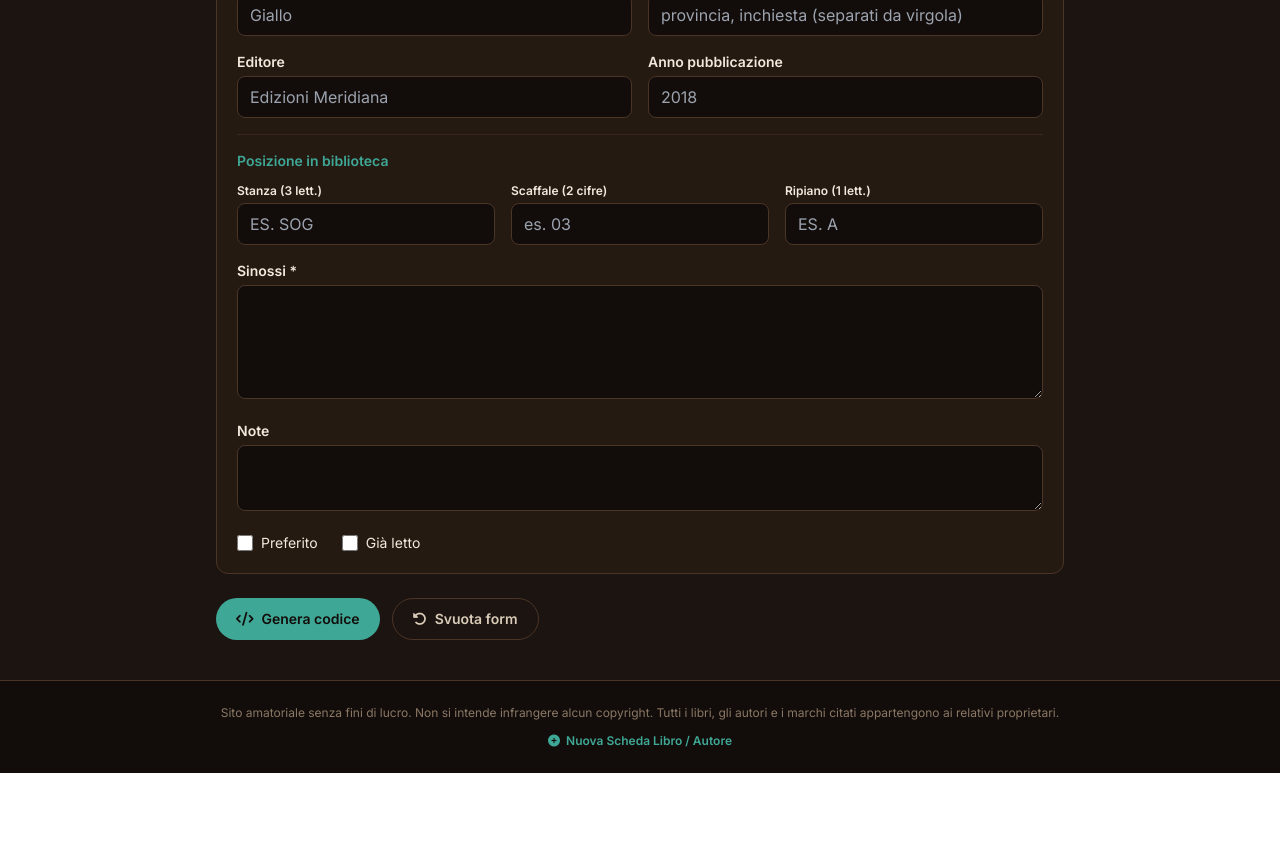
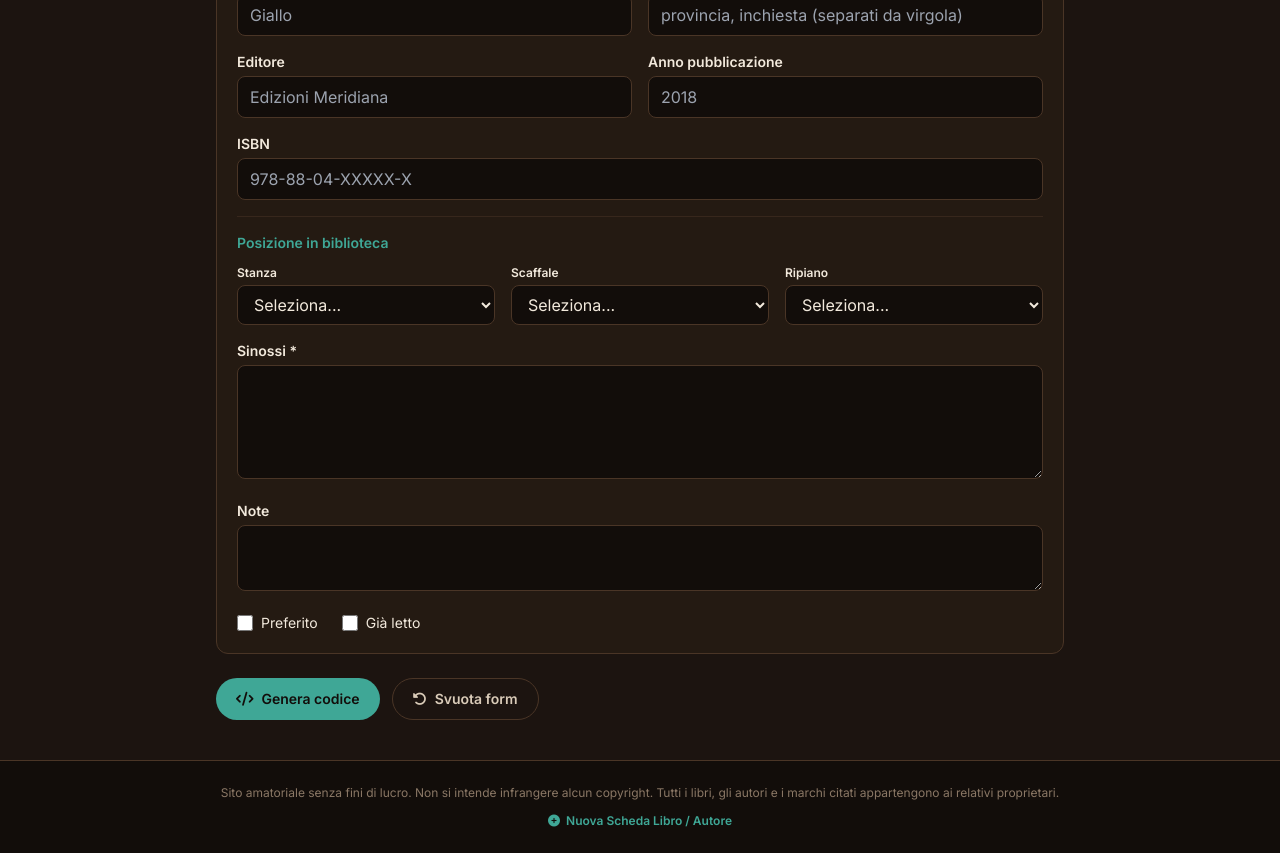
Before and after one commit to ImVinzzzz/my-book-collection, a React (Vite) app: page /generatore in a window 1280 px wide. Shown: the part 880-1733 px from the top of the page. Before the commit the page ends 1653 px from the top, so only its background shows below. Built offline with nearby package versions, Linux system fonts and the light colour scheme.

Commit message:
Add files via upload

```diff
--- a/src/pages/BookDetail.tsx
+++ b/src/pages/BookDetail.tsx
@@ -47,6 +47,7 @@ export default function BookDetail(): ReactElement {
   const metaItems: MetaItem[] = [
     book.publisher && { icon: 'fa-solid fa-building-columns', label: book.publisher },
     book.publicationYear && { icon: 'fa-solid fa-calendar-days', label: book.publicationYear },
+    book.isbn && { icon: "fa-solid fa-barcode", label: book.isbn },
     {
       icon: book.read ? 'fa-solid fa-check-circle' : 'fa-solid fa-bookmark',
       label: book.read ? 'Già letto' : 'Da leggere',
--- a/src/pages/BookGenerator.tsx
+++ b/src/pages/BookGenerator.tsx
@@ -42,6 +42,7 @@ export default function BookGenerator(): ReactElement {
   const [tags, setTags] = useState("");
   const [publisher, setPublisher] = useState("");
   const [publicationYear, setPublicationYear] = useState("");
+  const [isbn, setIsbn] = useState("");
   const [stanza, setStanza] = useState("");
   const [scaffale, setScaffale] = useState("");
   const [ripiano, setRipiano] = useState("");
@@ -109,6 +110,7 @@ export default function BookGenerator(): ReactElement {
     setTags("");
     setPublisher("");
     setPublicationYear("");
+    setIsbn("");
     setStanza("");
     setScaffale("");
     setRipiano("");
@@ -149,20 +151,7 @@ export default function BookGenerator(): ReactElement {
         .filter(Boolean);
 
       const hasPosizione = stanza.trim() || scaffale.trim() || ripiano.trim();
-      if (hasPosizione) {
-        if (stanza.trim() && !/^[A-Za-z]{3}$/.test(stanza.trim())) {
-          alert("La stanza deve essere composta esattamente da 3 lettere.");
-          return;
-        }
-        if (scaffale.trim() && !/^\d{2}$/.test(scaffale.trim())) {
-          alert("Lo scaffale deve essere composto da 2 cifre (es: 03).");
-          return;
-        }
-        if (ripiano.trim() && !/^[A-Za-z]$/.test(ripiano.trim())) {
-          alert("Il ripiano deve essere una singola lettera.");
-          return;
-        }
-      }
+
 
       const lines = [
         "id: " + tsString(finalId) + ",",
@@ -183,6 +172,9 @@ export default function BookGenerator(): ReactElement {
       }
       if (publicationYear) {
         lines.push("publicationYear: " + tsString(publicationYear) + ",");
+      }
+      if (isbn) {
+        lines.push("isbn: " + tsString(isbn) + ",");
       }
       lines.push("synopsis: " + tsString(synopsis) + ",");
       if (notes) {
@@ -416,44 +408,72 @@ export default function BookGenerator(): ReactElement {
                 </div>
               </div>
 
+              <div>
+                <label className="block text-sm font-semibold mb-1" htmlFor="isbn">ISBN</label>
+                <input
+                  id="isbn"
+                  type="text"
+                  value={isbn}
+                  onChange={(e) => setIsbn(e.target.value)}
+                  className="w-full rounded-lg bg-[#120D0A] border border-[#4A3526] px-3 py-2 focus:outline-none focus:border-[#3FA796]"
+                  placeholder="978-88-04-XXXXX-X"
+                />
+              </div>
+
               <div className="border-t border-[#4A3526]/50 pt-4">
                 <h3 className="text-sm font-semibold text-[#3FA796] mb-3">Posizione in biblioteca</h3>
                 <div className="grid grid-cols-3 gap-4">
                   <div>
-                    <label className="block text-xs font-semibold mb-1" htmlFor="stanza">Stanza (3 lett.)</label>
-                    <input
+                    <label className="block text-xs font-semibold mb-1" htmlFor="stanza">Stanza</label>
+                    <select
                       id="stanza"
-                      type="text"
-                      maxLength={3}
                       value={stanza}
                       onChange={(e) => setStanza(e.target.value)}
-                      className="w-full rounded-lg bg-[#120D0A] border border-[#4A3526] px-3 py-2 focus:outline-none focus:border-[#3FA796] uppercase"
-                      placeholder="es. SOG"
-                    />
+                      className="w-full rounded-lg bg-[#120D0A] border border-[#4A3526] px-3 py-2 focus:outline-none focus:border-[#3FA796]"
+                    >
+                      <option value="">Seleziona...</option>
+                      <option value="CAM">CAM</option>
+                      <option value="CUC">CUC</option>
+                      <option value="SOG">SOG</option>
+                      <option value="ING">ING</option>
+                    </select>
                   </div>
                   <div>
-                    <label className="block text-xs font-semibold mb-1" htmlFor="scaffale">Scaffale (2 cifre)</label>
-                    <input
+                    <label className="block text-xs font-semibold mb-1" htmlFor="scaffale">Scaffale</label>
+                    <select
                       id="scaffale"
-                      type="text"
-                      maxLength={2}
                       value={scaffale}
                       onChange={(e) => setScaffale(e.target.value)}
                       className="w-full rounded-lg bg-[#120D0A] border border-[#4A3526] px-3 py-2 focus:outline-none focus:border-[#3FA796]"
-                      placeholder="es. 03"
-                    />
+                    >
+                      <option value="">Seleziona...</option>
+                      <option value="01">01</option>
+                      <option value="02">02</option>
+                      <option value="03">03</option>
+                      <option value="04">04</option>
+                      <option value="05">05</option>
+                      <option value="06">06</option>
+                      <option value="07">07</option>
+                    </select>
                   </div>
                   <div>
-                    <label className="block text-xs font-semibold mb-1" htmlFor="ripiano">Ripiano (1 lett.)</label>
-                    <input
+                    <label className="block text-xs font-semibold mb-1" htmlFor="ripiano">Ripiano</label>
+                    <select
                       id="ripiano"
-                      type="text"
-                      maxLength={1}
                       value={ripiano}
                       onChange={(e) => setRipiano(e.target.value)}
-                      className="w-full rounded-lg bg-[#120D0A] border border-[#4A3526] px-3 py-2 focus:outline-none focus:border-[#3FA796] uppercase"
-                      placeholder="es. A"
-                    />
+                      className="w-full rounded-lg bg-[#120D0A] border border-[#4A3526] px-3 py-2 focus:outline-none focus:border-[#3FA796]"
+                    >
+                      <option value="">Seleziona...</option>
+                      <option value="A">A</option>
+                      <option value="B">B</option>
+                      <option value="C">C</option>
+                      <option value="D">D</option>
+                      <option value="E">E</option>
+                      <option value="F">F</option>
+                      <option value="G">G</option>
+                      <option value="H">H</option>
+                    </select>
                   </div>
                 </div>
               </div>
```
